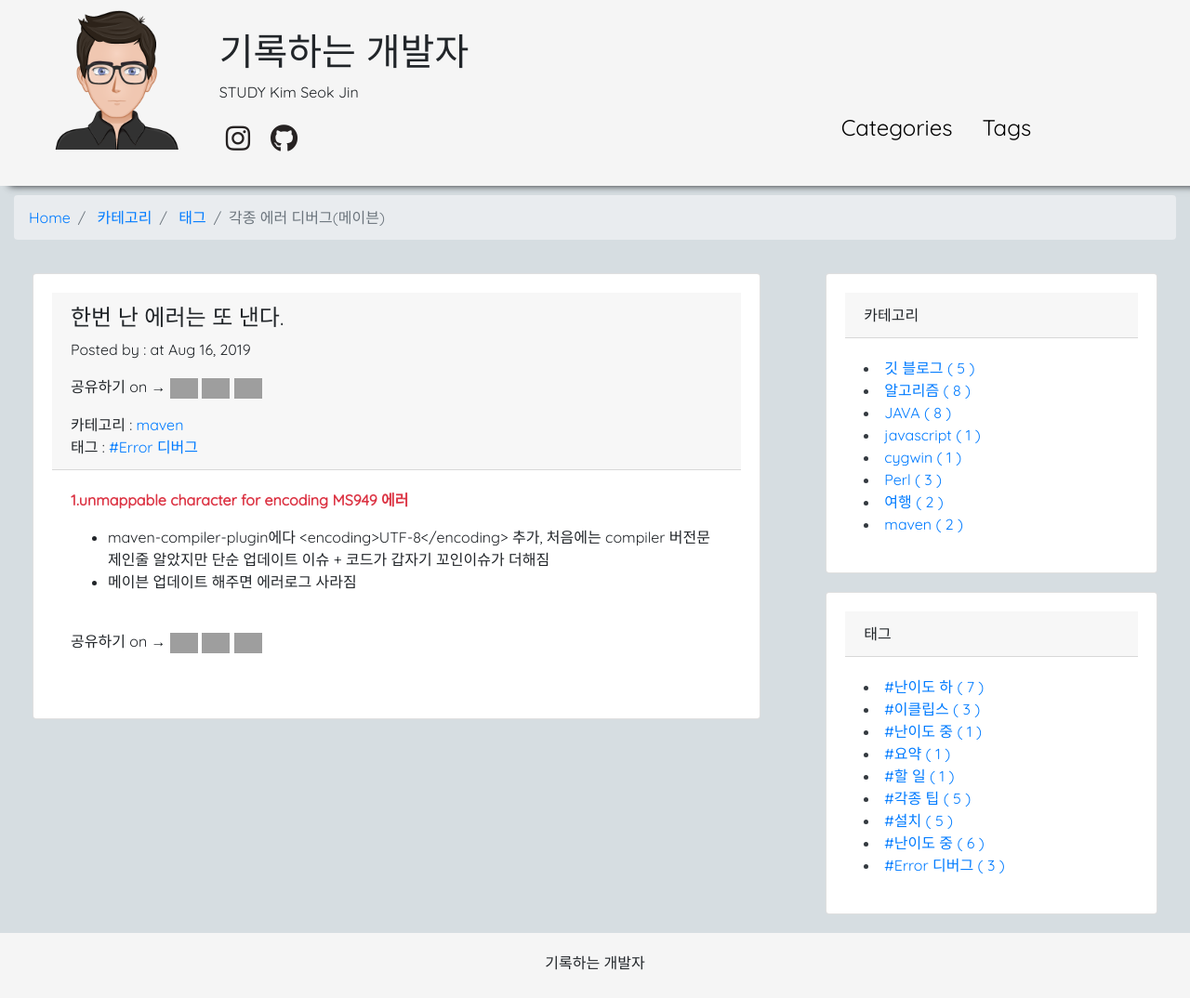
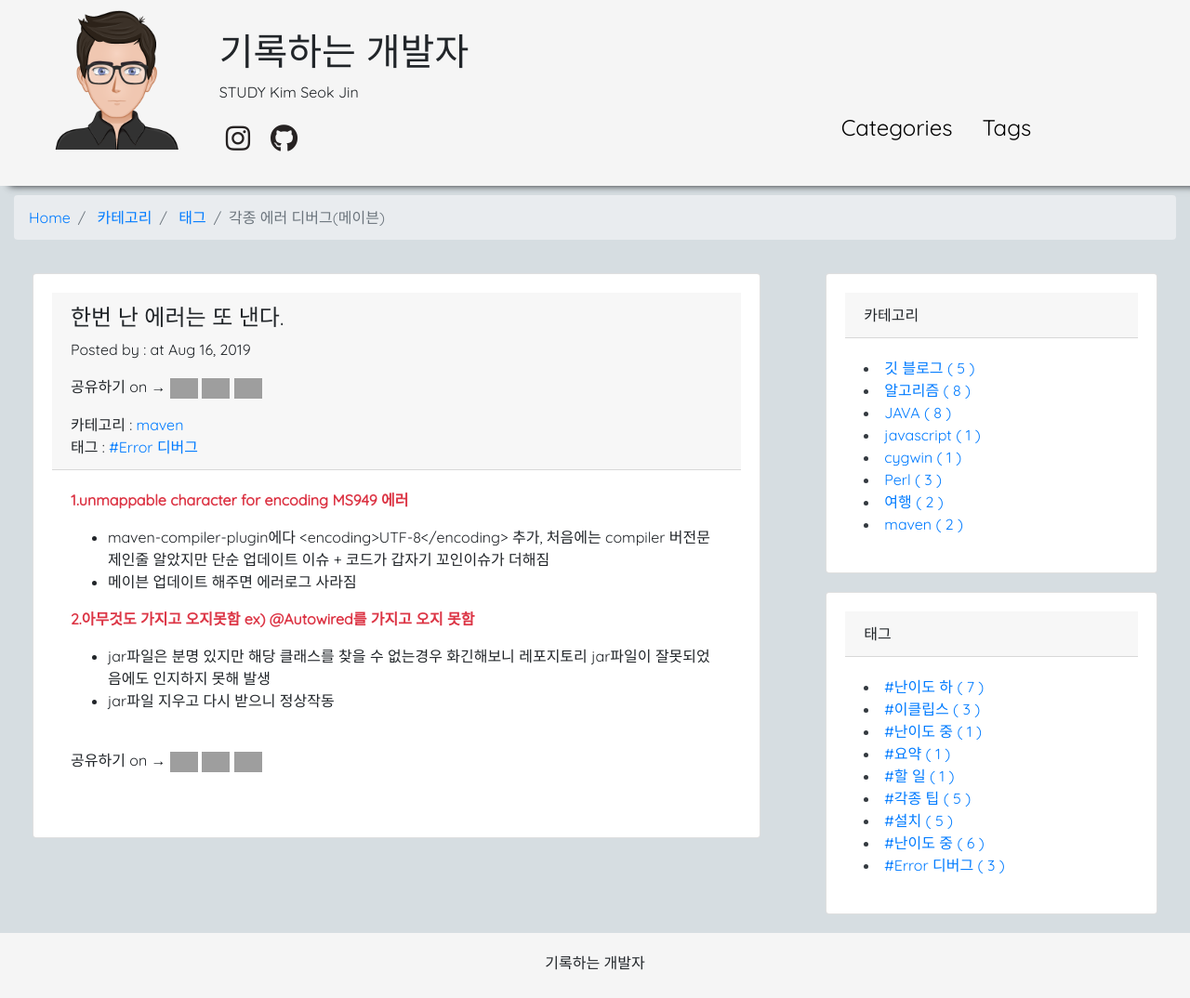
Before and after one commit to 7271kim/7271kim.github.com, a Jekyll site: the page built from _posts/error/2019-08-16-maven.md, in a window 1280 px wide. Shown: the whole page at 93% size. Built offline with Jekyll 4.4.1, drawn with Linux system fonts in a browser that asks for light colours; nearby versions of some CDN libraries; a script that is not in the unit is left out; comment, search, counter and statistics services are not loaded; grey boxes are pictures that could not be loaded.

Commit message:
[2019.09.26]  - 신규 에러 추가

```diff
--- a/_posts/error/2019-08-16-maven.md
+++ b/_posts/error/2019-08-16-maven.md
@@ -13,3 +13,7 @@ thumbnail: posts/icon-error.png
 <p class="text-danger bold-text">1.unmappable character for encoding MS949 에러</p>
  - maven-compiler-plugin에다 &lt;encoding>UTF-8&lt;/encoding> 추가, 처음에는 compiler 버전문제인줄 알았지만 단순 업데이트 이슈 + 코드가 갑자기 꼬인이슈가 더해짐
  - 메이븐 업데이트 해주면 에러로그  사라짐
+
+<p class="text-danger bold-text">2.아무것도 가지고 오지못함 ex) @Autowired를 가지고 오지 못함</p>
+ - jar파일은 분명 있지만 해당 클래스를 찾을 수 없는경우 화긴해보니 레포지토리 jar파일이 잘못되었음에도 인지하지 못해 발생
+ - jar파일 지우고 다시 받으니 정상작동
```
